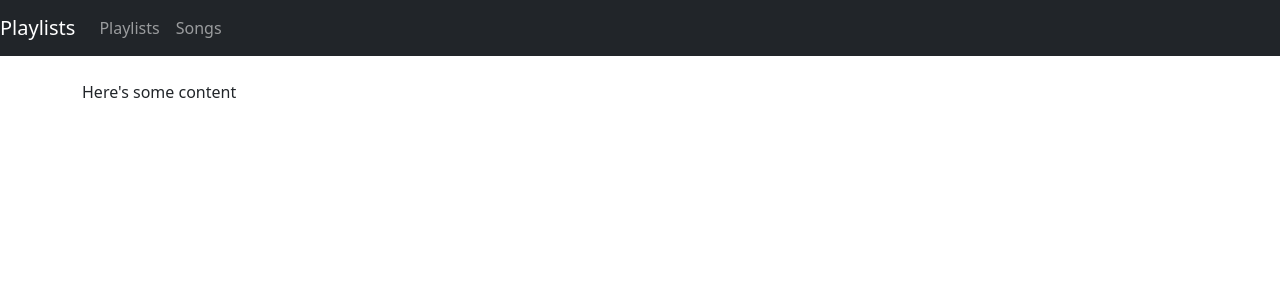
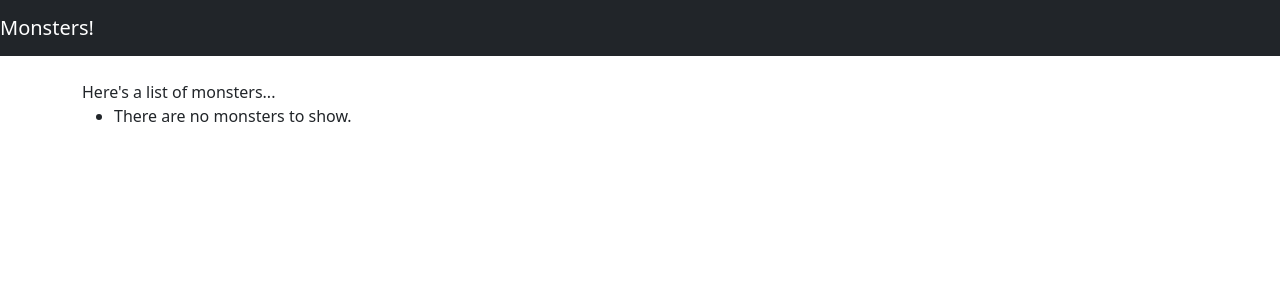
Before and after one commit to jermer/combat-kitchen, a Flask app: page / in a window 1280 px wide. Shown: the top 300 px of the page. Run offline with Flask 2, Linux system fonts and the light colour scheme; data that the repository does not hold is empty.

Commit message:
basic homepage lists monsters

```diff
--- a/app.py
+++ b/app.py
@@ -27,4 +27,6 @@ connect_db(app)
 def root():
     """Homepage"""
 
-    return render_template('index.html')
+    monsters = Monster.query.filter( Monster.challenge_rating == 3 ).all()
+
+    return render_template('index.html', monsters=monsters)
--- a/templates/base.html
+++ b/templates/base.html
@@ -13,11 +13,11 @@
 
 <body>
     <nav class="navbar navbar-expand-lg navbar-dark bg-dark mb-4">
-        <a class="navbar-brand" href="/">Playlists</a>
-        <ul class="navbar-nav">
+        <a class="navbar-brand" href="/">Monsters!</a>
+        <!-- <ul class="navbar-nav">
             <li class="nav-item"><a class="nav-link" href="/playlists">Playlists</a></li>
             <li class="nav-item"><a class="nav-link" href="/songs">Songs</a></li>
-        </ul>
+        </ul> -->
     </nav>
 
     <div class="container">
--- a/templates/index.html
+++ b/templates/index.html
@@ -2,10 +2,20 @@
 
 
 {% block title %}
-    Homepage
+Homepage
 {% endblock %}
 
 
 {% block content %}
-    Here's some content
+Here's a list of monsters...
+
+<ul>
+    {% if monsters %}
+    {% for m in monsters%}
+    <li>{{m.name}}</li>
+    {% endfor %}
+    {% else %}
+    <li>There are no monsters to show.</li>
+    {% endif%}
+</ul>
 {% endblock %}
```
